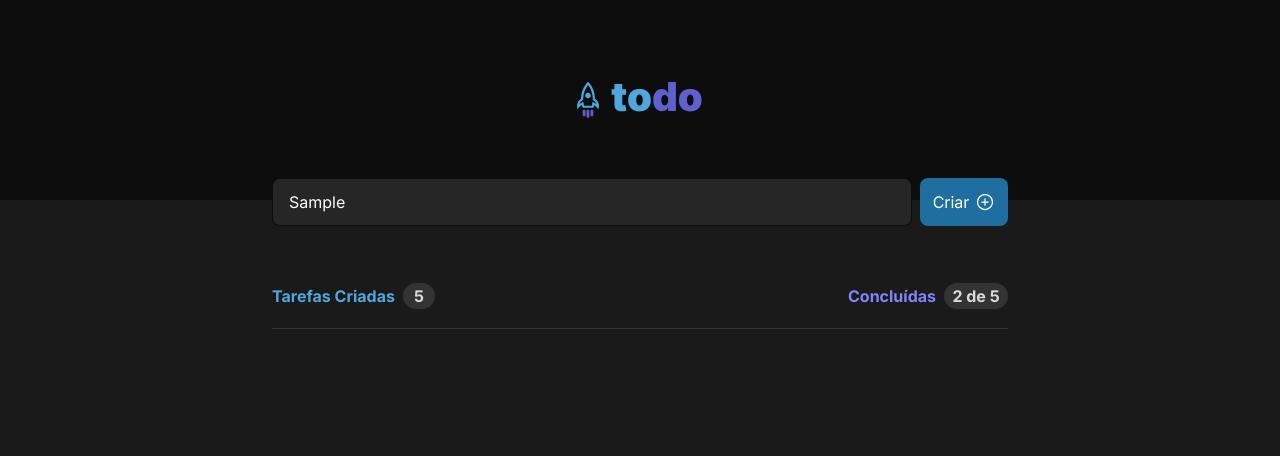
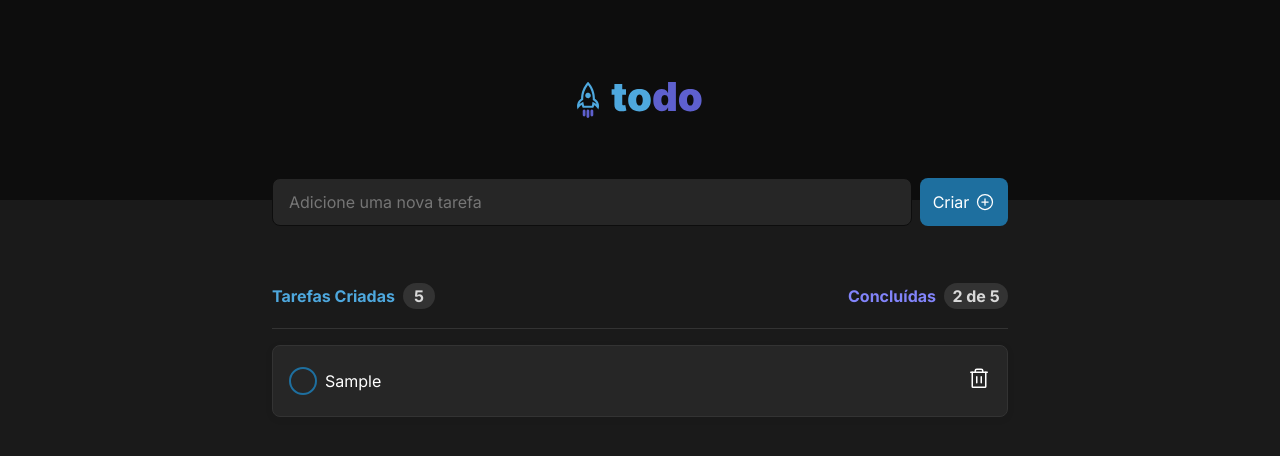
Before and after one commit to Leozinho11/ToDoList, a React (Vite) app in the folder ToDoList/: page / in a window 1280 px wide. Both pictures are taken after typing "Sample" into the empty fields and a click on the button "Criar". Shown: the top 456 px of the page. Built offline with nearby package versions, Linux system fonts and the light colour scheme.

Commit message:
Update funcionalities

```diff
--- a/ToDoList/src/App.jsx
+++ b/ToDoList/src/App.jsx
@@ -1,55 +1,53 @@
-import styles from './App.module.css'
-import { Header } from './components/Header/Header'
-import { v4 as uuidv4 } from 'uuid';
+import styles from './App.module.css';
+import { v4 as uuidv4 } from 'uuid'
+import { Header } from './components/Header/Header';
 import {Cards} from './components/TasksCards/Cards';
 import { PlusCircle } from 'phosphor-react';
 import { useState } from 'react';
 
 
-const task = [
-  {
-    id: uuidv4(),
-    content: '',
-    isChecked: false
-  },
-  {
-    id: uuidv4(),
-    content: 'Outra coisa'
-  }
-]
 
 
 
- export function App() {
+
+
+export function App() {
+
+
+
 const [tasks, setTasks] = useState([]);
 const [newTaskContent, setNewTaskContent] = useState('');
 
+
 function handleCreateNewTask(){
   event.preventDefault()
-
   setTasks([...tasks, newTaskContent]);
-  setNewTaskContent('');
+  setNewTaskContent('')
 }
 
 function handleTaskContentChange(){
   setNewTaskContent(event.target.value);
 }
 
-function deleteTask(){
+function deleteTask(taskToDelete){
   const tasksWithoutDeletedOne = tasks.filter(task => {
-    return task !== taskToDelete
+    return task !== taskToDelete;
   })
-  setTasks(tasksWithoutDeletedOne);
+  setTasks(tasksWithoutDeletedOne)
 }
 
   return (
     <div className="App">
       <Header />
         <div>
-            <form className={styles.form} onSubmit={handleCreateNewTask}>
+            <form className={styles.form} onSubmit={handleCreateNewTask} autoComplete="off">
                 <input
+                name='task'
                 type="text"
+                value={newTaskContent}
                 placeholder='Adicione uma nova tarefa'
+                onChange={handleTaskContentChange}
+                required
                 />
 
                 <button type='submit'>
@@ -72,6 +70,15 @@ function deleteTask(){
 
                  <div className={styles.taskBox}>
                     <div className={styles.taskContent}>
+                  {tasks.map (task => {
+                    return(
+                    <Cards
+                    key={uuidv4}
+                    content={task}
+                    deleteTask={deleteTask}
+                    />
+                    )
+                  })}
                     </div>
                  </div>
             </div>
--- a/ToDoList/src/components/TasksCards/Cards.jsx
+++ b/ToDoList/src/components/TasksCards/Cards.jsx
@@ -1,11 +1,13 @@
 import styles from './Cards.module.css';
+import { v4 as uuidv4 } from 'uuid'
 import { Trash } from 'phosphor-react';
 
 
-export function Cards (content = '', onDeleteTask, key) {
+export function Cards ({content, deleteTask, key = uuidv4()}) {
 
-  function handleDeleteTask (){
-    onDeleteTask(content);
+  function handleDeleteTask(){
+
+    deleteTask(key)
   }
 
 
@@ -14,7 +16,7 @@ export function Cards (content = '', onDeleteTask, key) {
           <div className={styles.cardsContent}>
             <input type="checkbox" id={key} />
             <label htmlFor={key}>{content}</label>
-            <button onClick={handleDeleteTask}>
+            <button onClick={handleDeleteTask} title='Deletar task'>
               <Trash size={24} />
             </button>
           </div>
```
